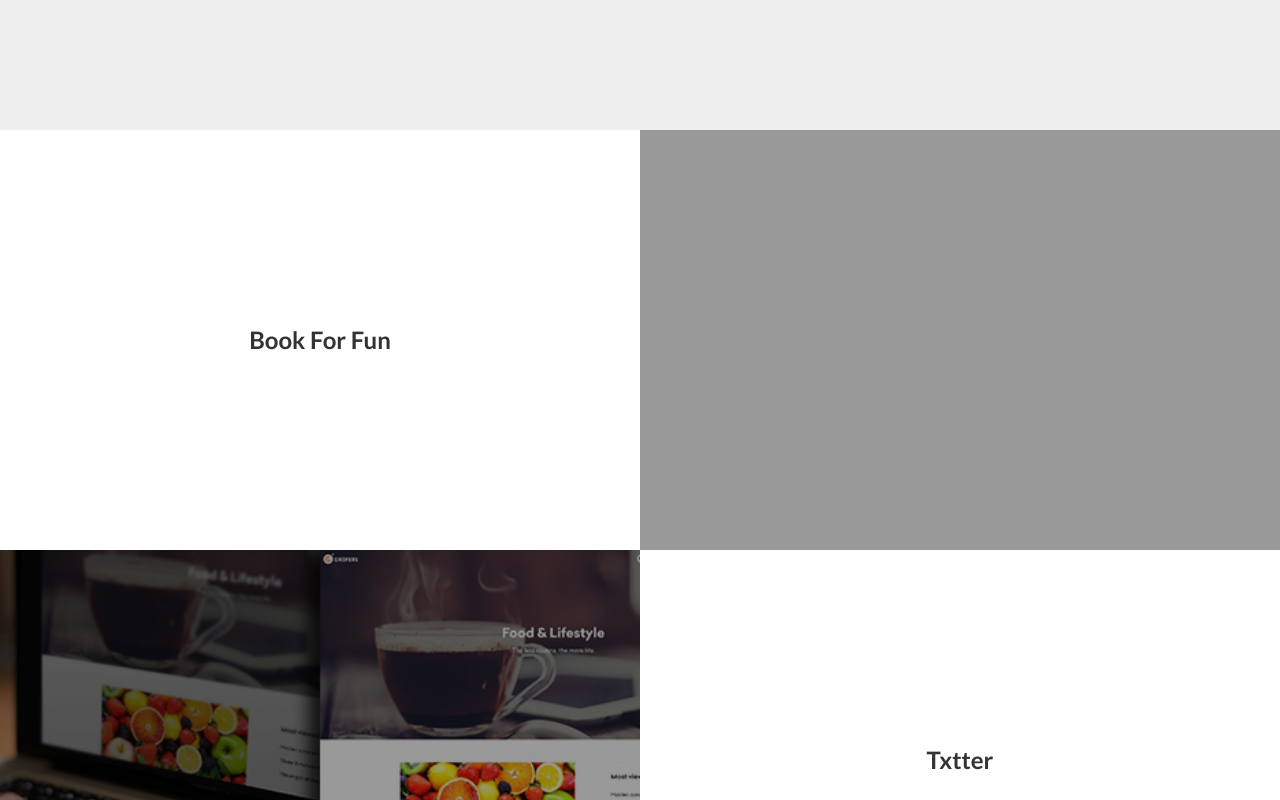
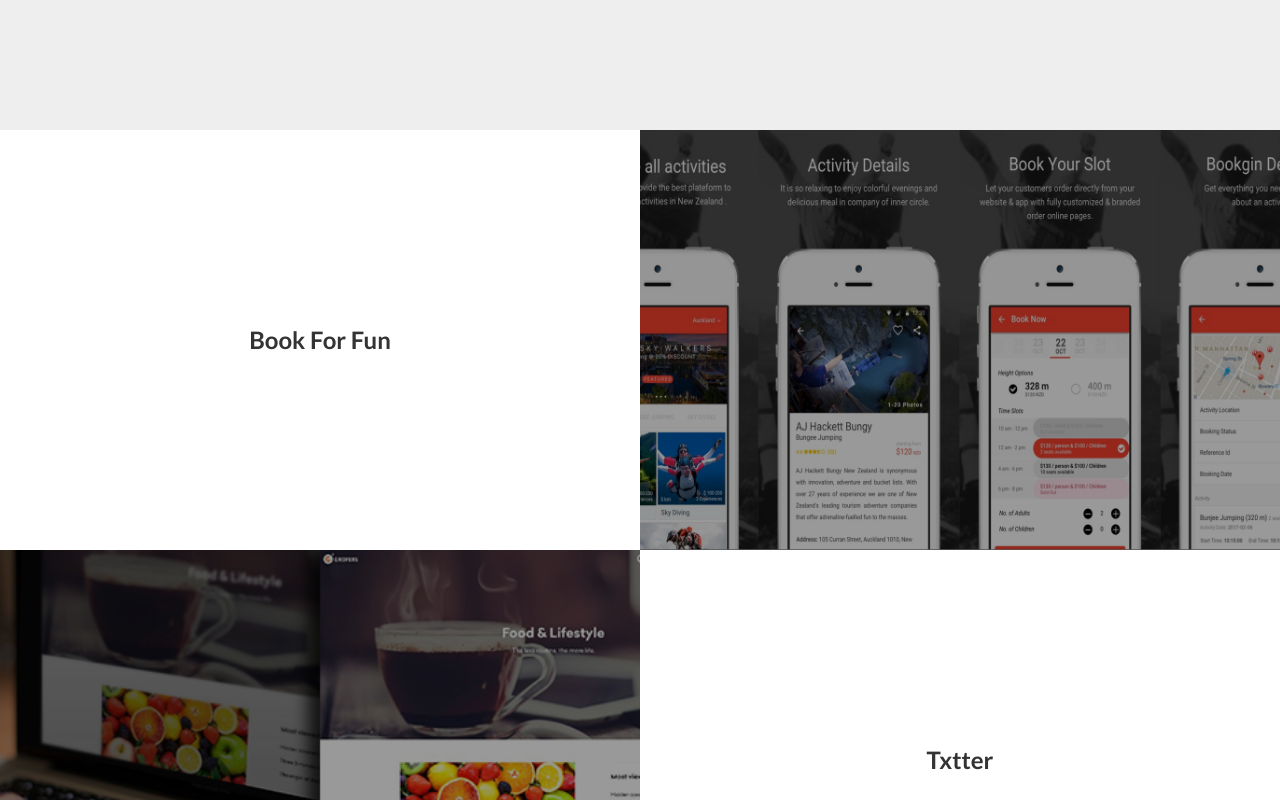
Before and after one commit to rockyy/rockyy.github.io, a plain HTML site: page index.html in a window 1280 px wide. Shown: the part 2200-3000 px from the top of the page. Drawn offline with Linux system fonts and the light colour scheme.

Commit message:
bookforfun image name

```diff
--- a/index.html
+++ b/index.html
@@ -99,7 +99,7 @@
                 <li>
                     <a href="https://itunes.apple.com/us/app/book-for-fun/id1230905915?ls=1&mt=8" target="_blank">
                         <div class="col-img">
-                            <div class="img-container" style="background: url('images/bookforfun') center/cover">
+                            <div class="img-container" style="background: url('images/bookforfun.jpg') center/cover">
                             </div>
                             <div class="img-overlay"></div>
                             <span class="small-txt hidden-md">More</span>
```
